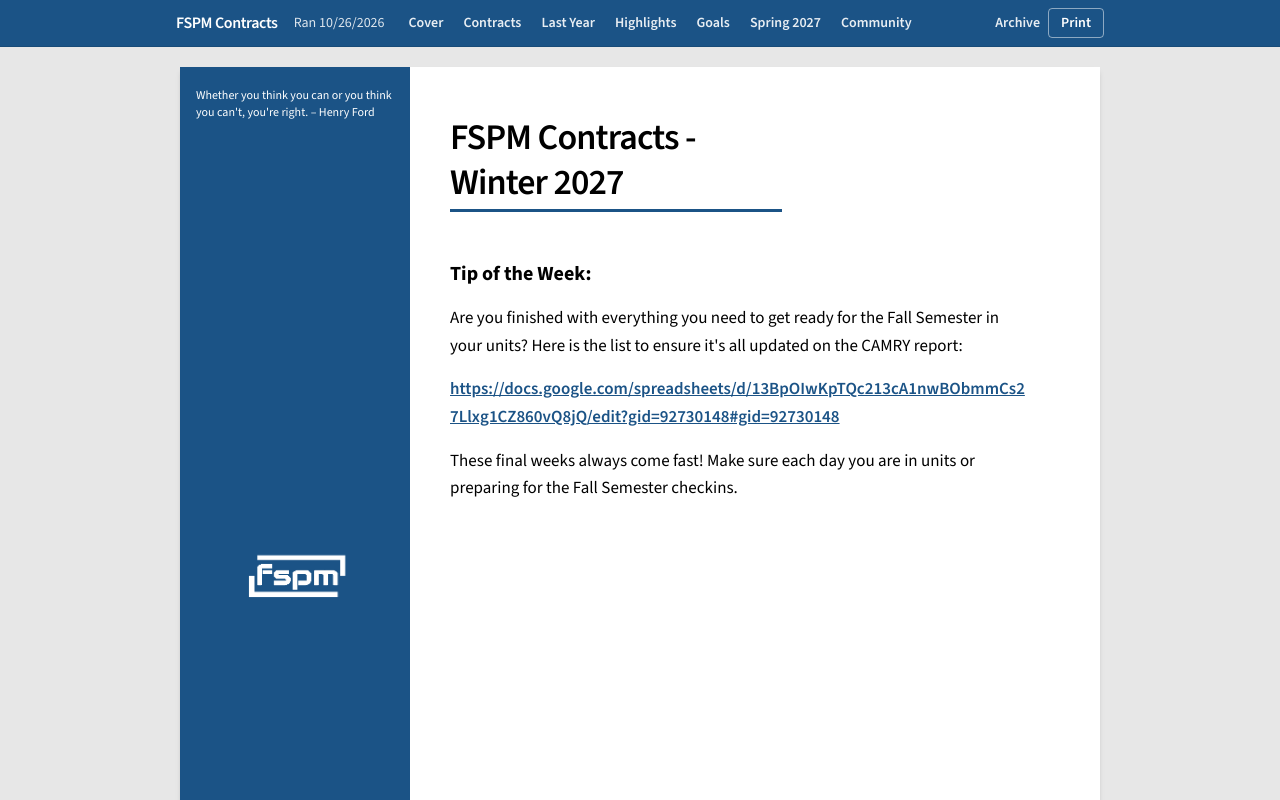
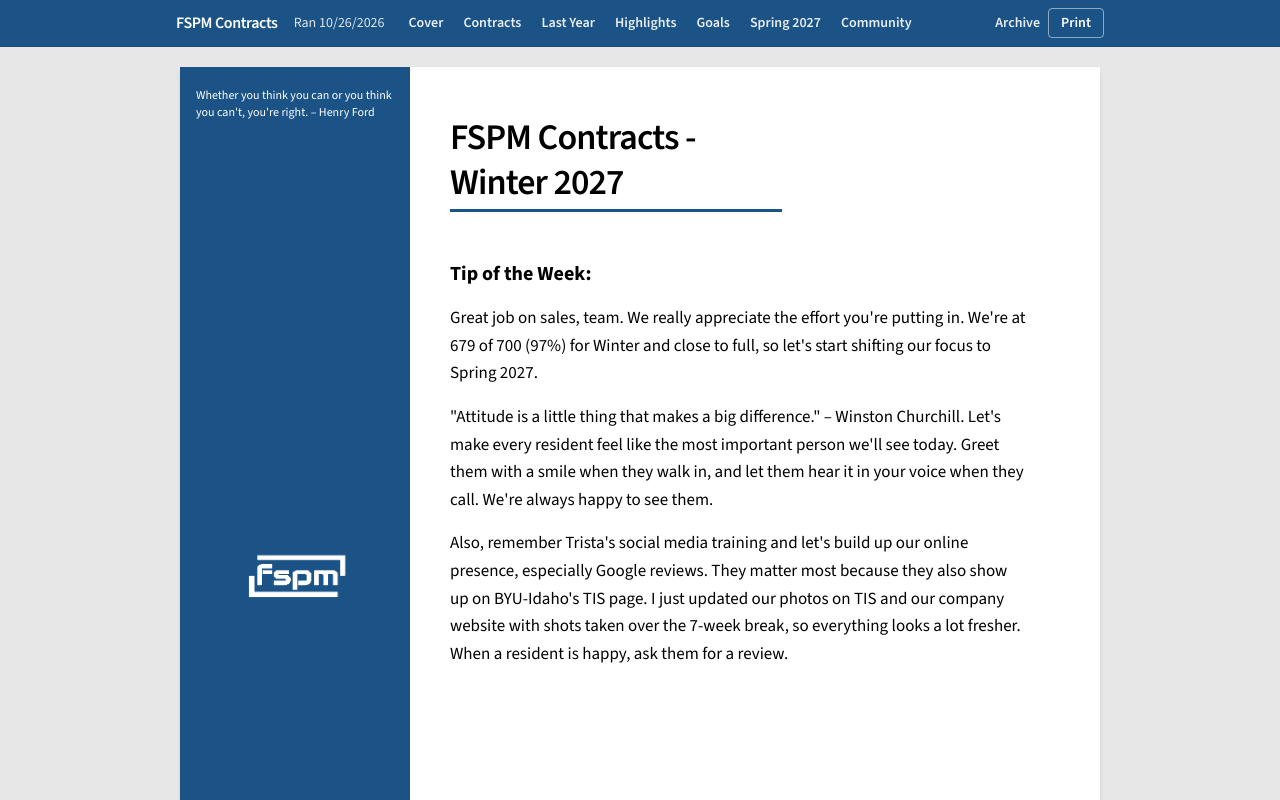
Before and after one commit to ryan-durrant/fspm-contracts-report, a Next.js app: page / in a window 1280 px wide. Shown: the top 800 px of the page. Built offline with nearby package versions, Linux system fonts and the light colour scheme.

Commit message:
Publish the 10/26 contracts week with the Churchill tip.

```diff
--- a/components/report/ReportDocument.tsx
+++ b/components/report/ReportDocument.tsx
@@ -106,7 +106,9 @@ export function ReportDocument({
 }
 
 function CoverPage({ report, config }: { report: ReportData; config: TeamsConfig }) {
-  const tip = report.tip?.intro ? report.tip : config.tip;
+  const custom = report.tip?.paragraphs?.length || report.tip?.intro ? report.tip : null;
+  const tip: { intro?: string; link?: string; closing?: string; paragraphs?: string[] } = custom ?? config.tip;
+  const paragraphs = tip.paragraphs?.filter((paragraph) => paragraph.trim()) ?? [];
   return (
     <section id="cover" className="sheet mx-auto mb-6 flex min-h-[680px] w-full max-w-[920px] flex-col overflow-hidden bg-white shadow-md md:min-h-[980px] md:flex-row print:mb-0 print:shadow-none">
       <aside className="flex flex-col bg-brand px-4 py-4 text-white md:w-[230px] md:px-4 md:py-5">
@@ -125,6 +127,14 @@ function CoverPage({ report, config }: { report: ReportData; config: TeamsConfig
         </div>
         <div className="mt-12 max-w-xl text-[17px] leading-relaxed">
           <p className="text-xl font-bold">Tip of the Week:</p>
+          {paragraphs.length ? (
+            paragraphs.map((paragraph) => (
+              <p key={paragraph} className="mt-4">
+                {paragraph}
+              </p>
+            ))
+          ) : (
+            <>
               <p className="mt-4">{tip.intro}</p>
               {tip.link ? (
                 <p className="mt-4">
@@ -134,6 +144,8 @@ function CoverPage({ report, config }: { report: ReportData; config: TeamsConfig
                 </p>
               ) : null}
               {tip.closing ? <p className="mt-4">{tip.closing}</p> : null}
+            </>
+          )}
         </div>
         <p className="mt-auto pt-16 text-lg font-bold">Report Ran on {formatRanOn(report.reportDate)}</p>
       </div>
```
Lines whose indentation alone changed are shown as unchanged.
